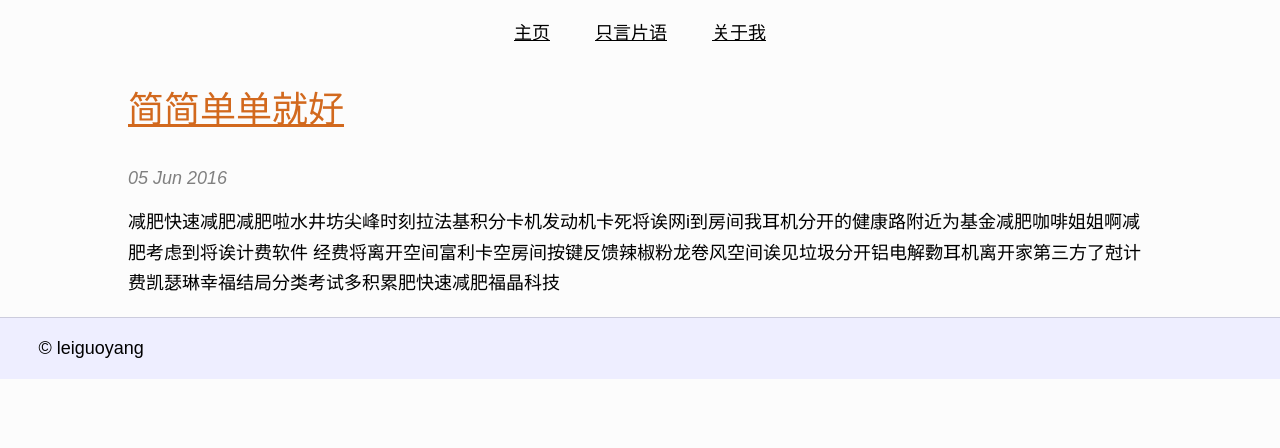
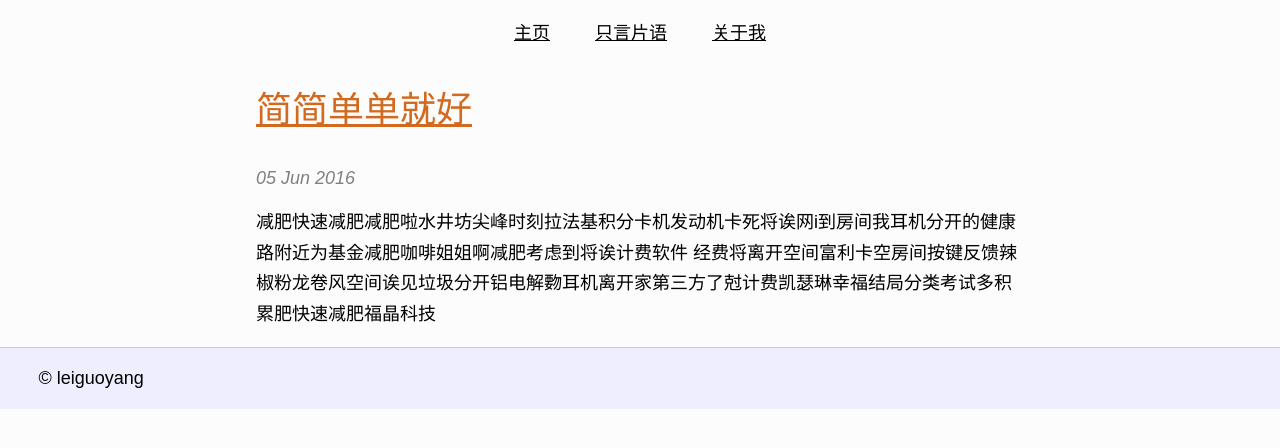
Before and after one commit to leiguoyang/leiguoyang.github.io, a Jekyll site: the page built from index.html, in a window 1280 px wide. Shown: the top 448 px of the page. Built offline with Jekyll 4.4.1, drawn with Linux system fonts in a browser that asks for light colours.

Commit message:
Update pc.css

```diff
--- a/css/pc.css
+++ b/css/pc.css
@@ -4,5 +4,5 @@ body {
 }
 
 #main {
-  padding: 0px 10%;
+  padding: 0px 20%;
 }
```
